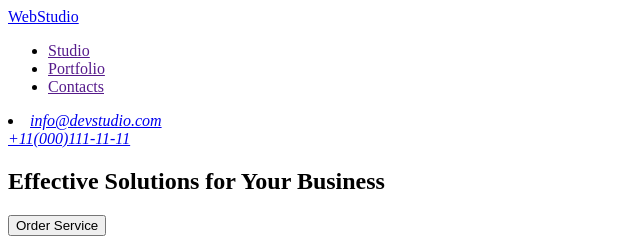
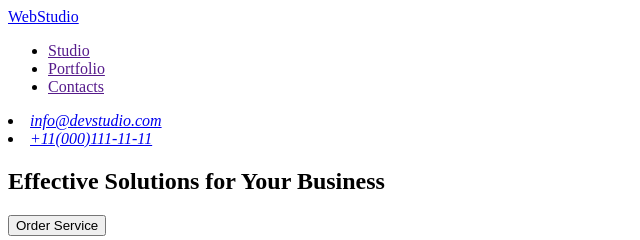
Before and after one commit to innainf/goit-markup-hw-03, a plain HTML site: page index.html in a window 1280 px wide. Shown: the top 240 px of the page, 0-640 px from the left. Drawn offline with Linux system fonts and the light colour scheme.

Commit message:
Update index.html

```diff
--- a/index.html
+++ b/index.html
@@ -18,7 +18,7 @@
         </nav>
         <address>
                 <li><a href="mailto:info@devstudio.com">info@devstudio.com</a></li>
-                </li><a href="tel:+11(000)111-11-11">+11(000)111-11-11</a></li>
+                <li><a href="tel:+11(000)111-11-11">+11(000)111-11-11</a></li>
         </address>
     </header>
     <main>
```
